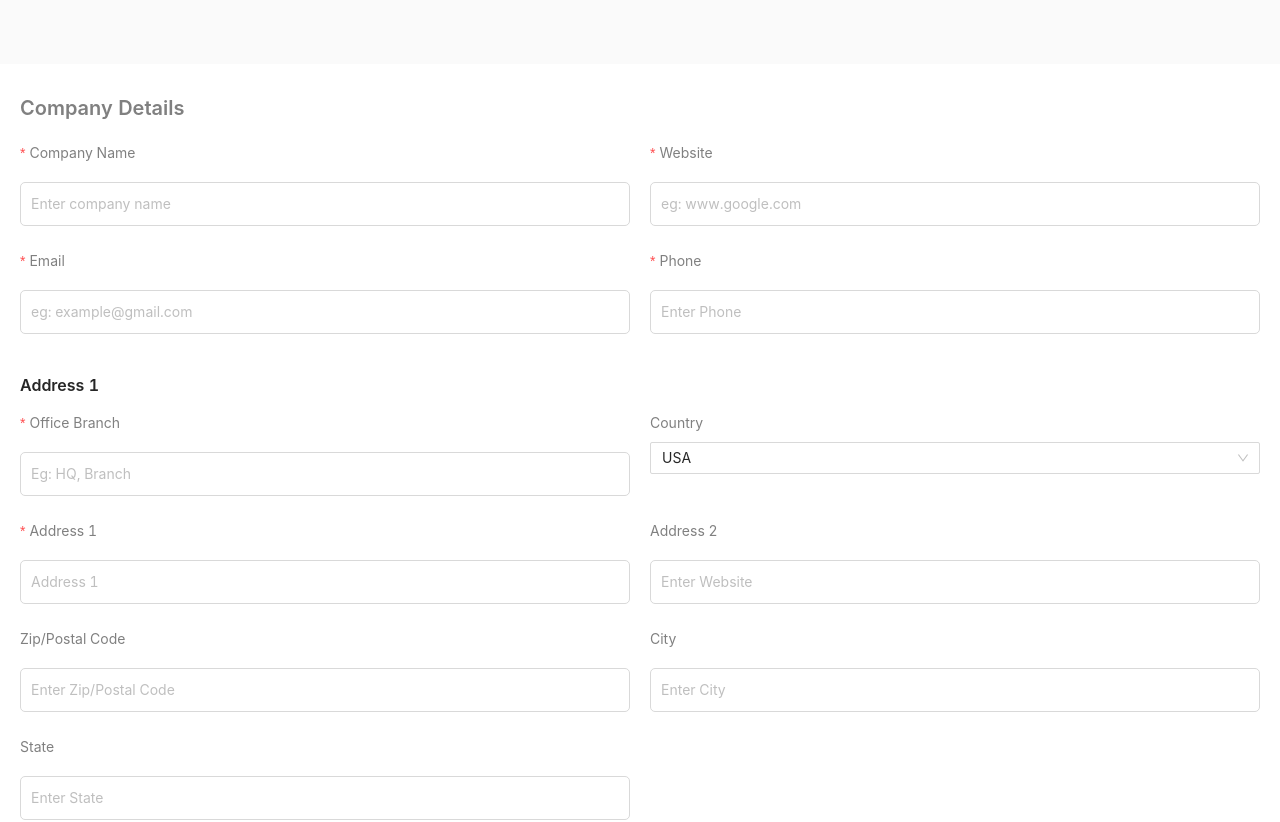
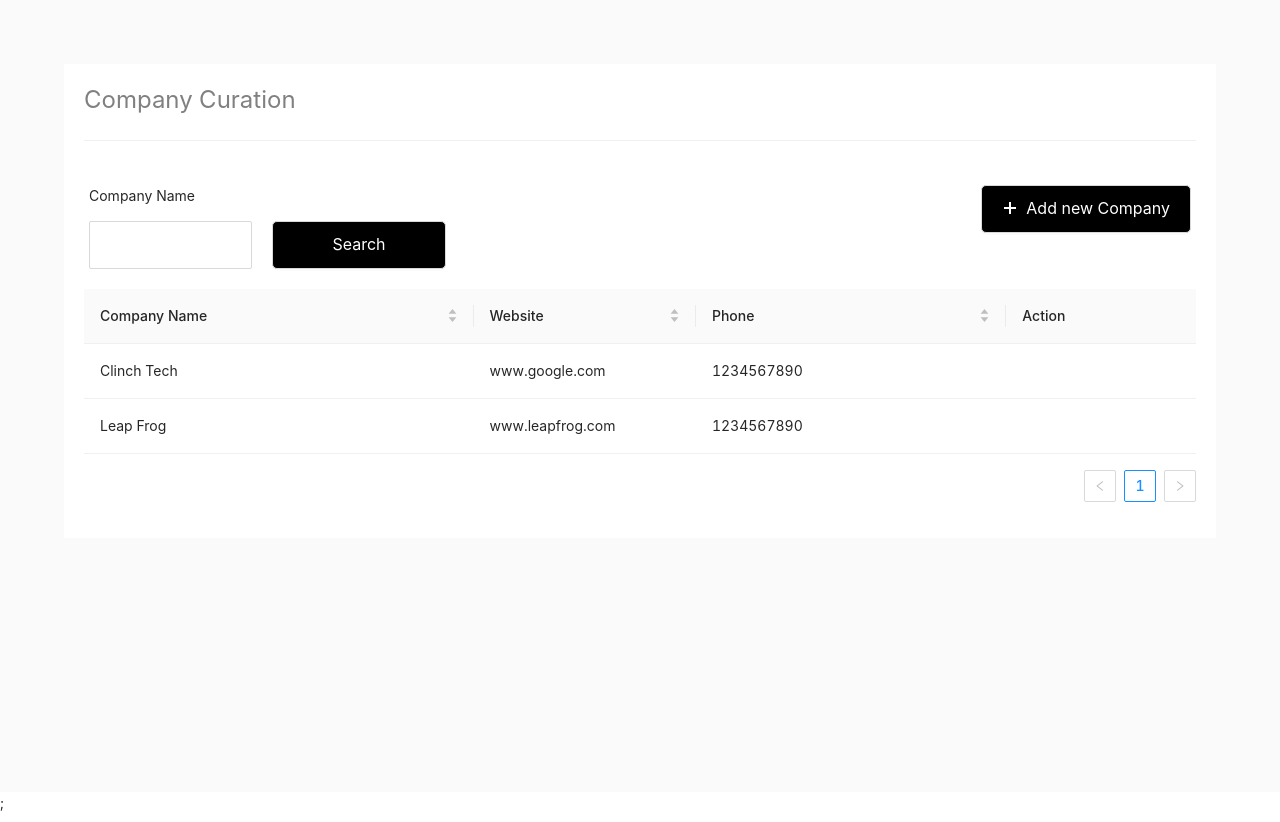
Before and after one commit to dark-king-rayleigh/test-form, a Next.js app: page / in a window 1280 px wide. Shown: the top 822 px of the page. Built offline with nearby package versions, Linux system fonts and the light colour scheme.

Commit message:
feat(data):saved form data in redux store

```diff
--- a/components/Form/index.tsx
+++ b/components/Form/index.tsx
@@ -4,6 +4,8 @@ import { MinusCircleOutlined, PlusOutlined } from "@ant-design/icons";
 import classes from "./Form.module.css";
 import { ExclamationCircleOutlined } from "@ant-design/icons";
 import { Address, CompanyDetails } from "../../typing";
+import { useDispatch } from "react-redux";
+import { companyActions } from "../../store/company/company-slice";
 
 const { Title } = Typography;
 
@@ -27,11 +29,9 @@ interface FormInterface {
 
 // Main Component starts
 
-const FormData: React.FC<{
-  setCompanyData: Function;
-  companyData: CompanyDetails[] | [];
-  setAddData: Function;
-}> = ({ setCompanyData, companyData, setAddData }) => {
+const FormData = () => {
+  const dispatch = useDispatch();
+
   const [form] = Form.useForm();
   const [loading, setLoading] = React.useState(false);
 
@@ -63,7 +63,7 @@ const FormData: React.FC<{
     };
 
     try {
-      setCompanyData([...companyData, data]);
+      dispatch(companyActions.addCompanyDetails(data));
       notification.info({
         message: `Success`,
         description: "Successfully added data",
@@ -73,10 +73,14 @@ const FormData: React.FC<{
       setTimeout(() => {
         form.resetFields();
         setLoading(false);
-        setAddData((prev: boolean) => !prev);
       }, 2000);
     } catch (e) {
-      console.log(e);
+      notification.error({
+        message: `Error`,
+        description: "Error in adding data",
+        placement: "bottomRight",
+        style: { borderLeft: "10px solid red" },
+      });
     }
   };
 
--- /dev/null
+++ b/components/Table/Table.module.css
@@ -0,0 +1,7 @@
+.container {
+  width: 90%;
+  height: auto;
+  background-color: white;
+  margin: 0 auto;
+  padding: 20px;
+}
--- a/components/Table/index.tsx
+++ b/components/Table/index.tsx
@@ -1,32 +1,28 @@
-import { Table } from "antd";
+import { Button, Divider, Input, Table, Typography } from "antd";
+import { PlusOutlined } from "@ant-design/icons";
 import qs from "qs";
 import { useEffect, useState } from "react";
+import classes from "./Table.module.css";
+
 const columns = [
   {
-    title: "Name",
-    dataIndex: "name",
+    title: "Company Name",
+    dataIndex: "companyName",
     sorter: true,
-    render: (name: any) => `${name.first} ${name.last}`,
-    width: "20%",
   },
   {
-    title: "Gender",
-    dataIndex: "gender",
-    filters: [
-      {
-        text: "Male",
-        value: "male",
+    title: "Website",
+    dataIndex: "website",
+    width: "20%",
+    sorter: true,
   },
   {
-        text: "Female",
-        value: "female",
-      },
-    ],
-    width: "20%",
+    title: "Phone",
+    dataIndex: "phone",
+    sorter: true,
   },
   {
-    title: "Email",
-    dataIndex: "email",
+    title: "Action",
   },
 ];
 
@@ -36,55 +32,83 @@ const getRandomuserParams = (params: any) => ({
   ...params,
 });
 
+const { Title, Paragraph } = Typography;
+
 const App = () => {
-  const [data, setData] = useState();
+  const [data, setData] = useState([
+    {
+      companyName: "Clinch Tech",
+      website: "www.google.com",
+      phone: "1234567890",
+    },
+    {
+      companyName: "Leap Frog",
+      website: "www.leapfrog.com",
+      phone: "1234567890",
+    },
+  ]);
   const [loading, setLoading] = useState(false);
   const [pagination, setPagination] = useState({
     current: 1,
     pageSize: 10,
   });
 
-  const fetchData = (params = {}) => {
-    setLoading(true);
-    fetch(
-      `https://randomuser.me/api?${qs.stringify(getRandomuserParams(params))}`
-    )
-      .then((res) => res.json())
-      .then(({ results }) => {
-        setData(results);
-        setLoading(false);
-        setPagination({
-          ...params?.pagination,
-          total: 200, // 200 is mock data, you should read it from server
-          // total: data.totalCount,
-        });
-      });
-  };
-
-  useEffect(() => {
-    fetchData({
-      pagination,
-    });
-  }, []);
-
-  const handleTableChange = (newPagination: any, filters: any, sorter: any) => {
-    fetchData({
-      sortField: sorter.field,
-      sortOrder: sorter.order,
-      pagination: newPagination,
-      ...filters,
-    });
-  };
-
   return (
+    <div className={classes["container"]}>
+      <Title level={3} style={{ color: "gray", fontWeight: "400" }}>
+        Company Curation
+      </Title>
+      <Divider />
+      <div
+        style={{
+          display: "flex",
+          justifyContent: "space-between",
+          padding: "20px 5px",
+        }}
+      >
+        <div>
+          <Paragraph>Company Name</Paragraph>
+          <div style={{ display: "flex", columnGap: "20px" }}>
+            <Input style={{ width: "100%" }} />
+            <Button
+              size="large"
+              style={{
+                backgroundColor: "black",
+                color: "white",
+                height: "auto",
+                width: "100%",
+                padding: "10px 20px",
+                borderRadius: "5px",
+              }}
+            >
+              Search
+            </Button>
+            <Button></Button>
+          </div>
+        </div>
+        <Button
+          size="large"
+          style={{
+            backgroundColor: "black",
+            color: "white",
+            padding: "10px 20px",
+            height: "fit-content",
+            borderRadius: "5px",
+          }}
+          icon={<PlusOutlined />}
+        >
+          Add new Company
+        </Button>
+      </div>
       <Table
         columns={columns}
-      rowKey={(record) => record?.login?.uuid}
+        // rowKey={(record) => record?.login?.uuid}
         dataSource={data}
         pagination={pagination}
         loading={loading}
-      onChange={handleTableChange}
+        // onChange={handleTableChange}
       />
+    </div>
   );
 };
 
--- a/pages/_app.tsx
+++ b/pages/_app.tsx
@@ -1,9 +1,17 @@
 import "../styles/globals.css";
 import "antd/dist/antd.css";
 import type { AppProps } from "next/app";
+import { Provider } from "react-redux";
+import store from "../store";
 
 function MyApp({ Component, pageProps }: AppProps) {
-  return <Component {...pageProps} />;
+  return (
+    <>
+      <Provider store={store}>
+        <Component {...pageProps} />;
+      </Provider>
+    </>
+  );
 }
 
 export default MyApp;
--- a/pages/index.tsx
+++ b/pages/index.tsx
@@ -6,10 +6,6 @@ import TableView from "../components/Table";
 import { CompanyDetails } from "../typing";
 
 const Home: NextPage = () => {
-  const [companyData, setCompanyData] = useState<CompanyDetails[] | []>([]);
-  const [addData, setAddData] = useState(true);
-  console.log("companyData", companyData);
-
   return (
     <>
       <Head>
@@ -25,15 +21,7 @@ const Home: NextPage = () => {
           paddingTop: "4rem",
         }}
       >
-        {!addData ? (
-          <TableView />
-        ) : (
-          <Form
-            setCompanyData={setCompanyData}
-            companyData={companyData}
-            setAddData={setAddData}
-          />
-        )}
+        <TableView />
       </main>
     </>
   );
--- /dev/null
+++ b/store/company/company-slice.ts
@@ -0,0 +1,18 @@
+import { createSlice } from "@reduxjs/toolkit";
+import { CompanyDetails } from "../../typing";
+
+const companySlice = createSlice({
+  name: "company",
+  initialState: {
+    companyDetails: [],
+  },
+  reducers: {
+    // @ts-ignore
+    addCompanyDetails: (state, action: CompanyDetails) => {
+      state.companyDetails = [...state.companyDetails, action.payload];
+    },
+  },
+});
+
+export const companyActions = companySlice.actions;
+export default companySlice;
--- /dev/null
+++ b/store/index.tsx
@@ -0,0 +1,10 @@
+import { configureStore } from "@reduxjs/toolkit";
+import companySlice from "./company/company-slice";
+
+const store = configureStore({
+  reducer: {
+    company: companySlice.reducer,
+  },
+});
+
+export default store;
--- a/typing.d.ts
+++ b/typing.d.ts
@@ -1,4 +1,5 @@
 export interface CompanyDetails {
+  payload: never;
   companyManager: CompanyMaster;
   companyAddress: Address[];
 }
```
Also changed, not shown: pages/add/index.tsx (added, +20 -0 lines). Lines whose indentation alone changed are shown as unchanged.
